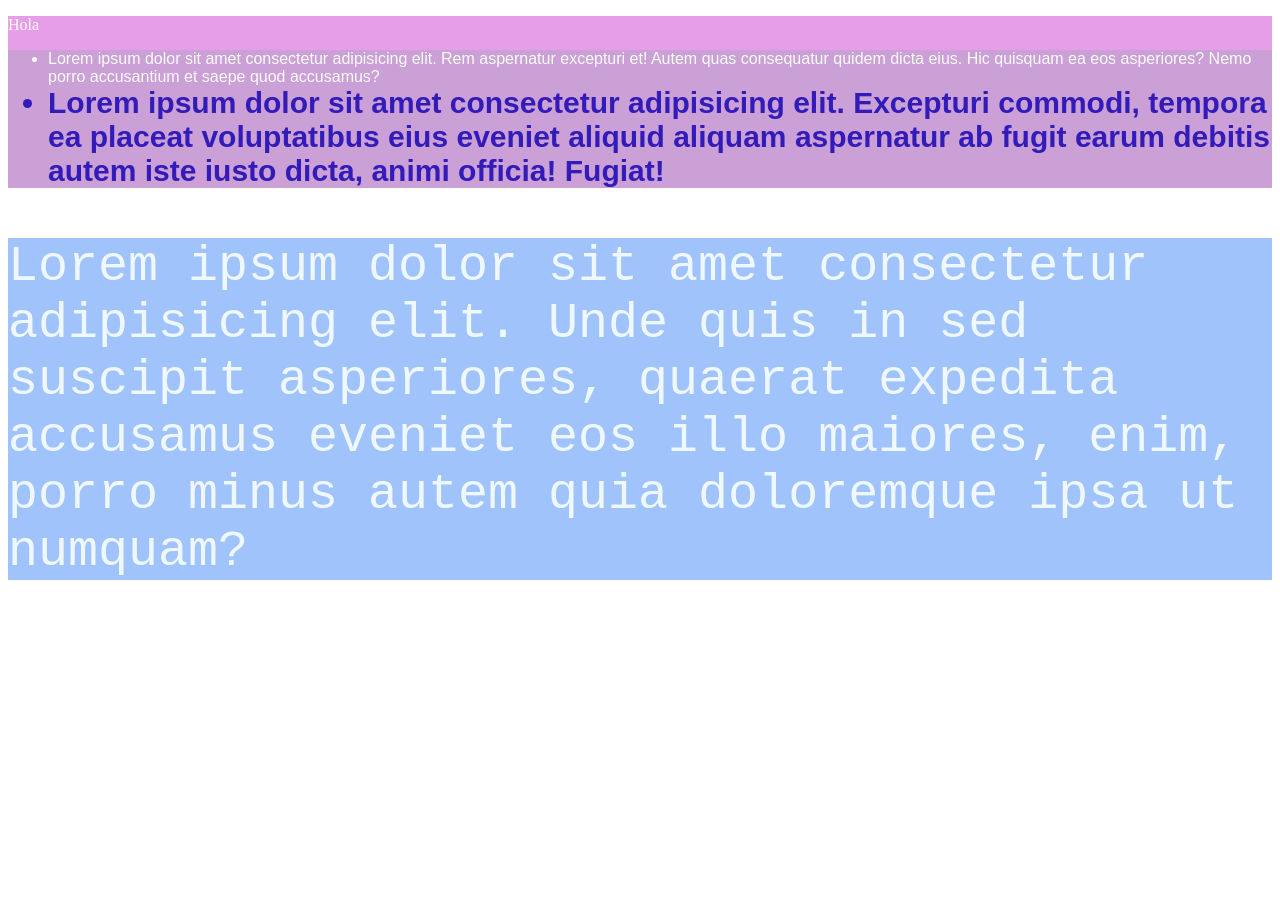
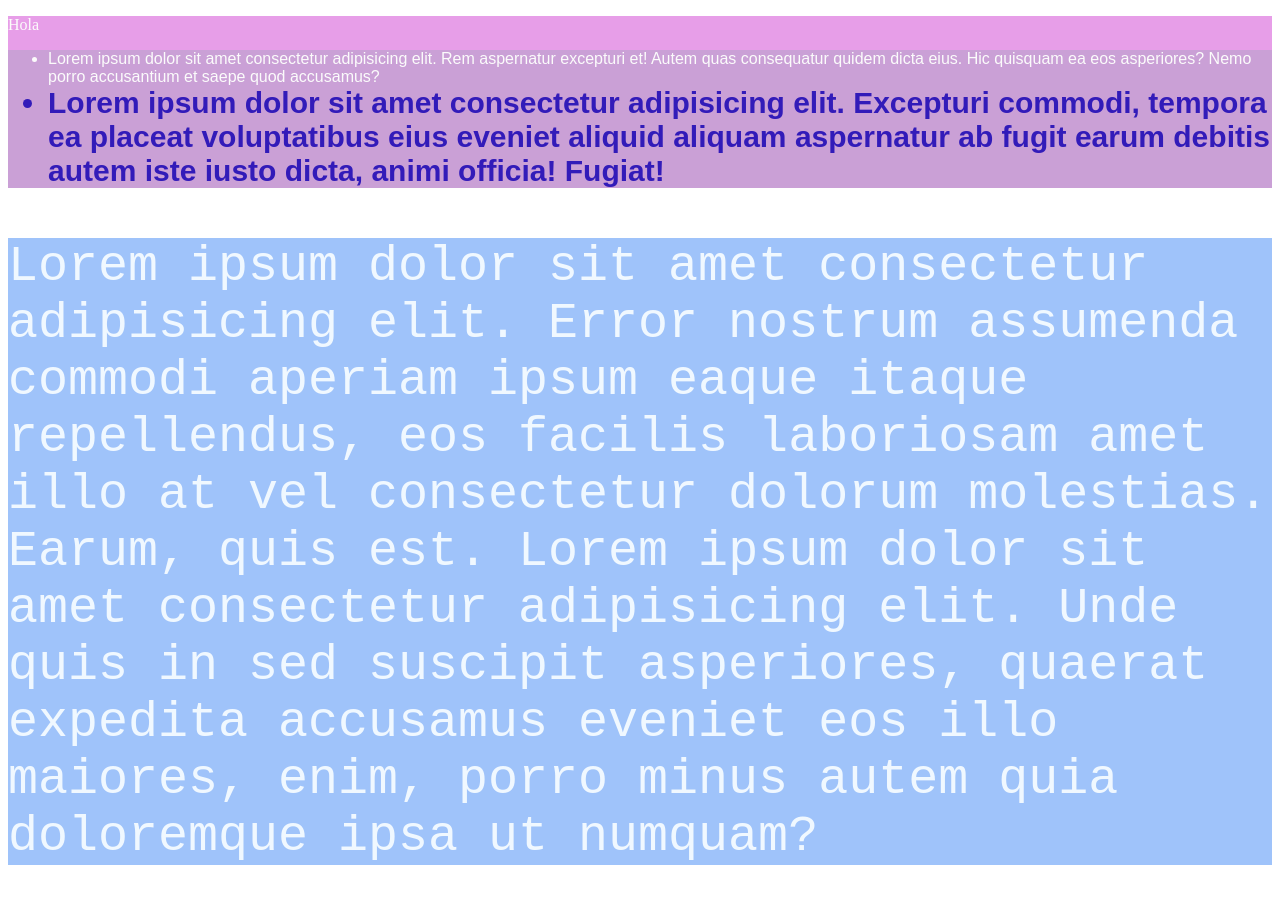
Before and after one commit to Dani-02R/PREELIMINARES_HTML_3147234, a plain HTML site: page 1_descendencia/practica/index.html in a window 1280 px wide. Before the commit the page ends 800 px from the top, so only its background shows below. Drawn offline with Linux system fonts and the light colour scheme.

Commit message:
practica descendencia

```diff
--- a/1_descendencia/practica/index.html
+++ b/1_descendencia/practica/index.html
@@ -21,6 +21,7 @@
     </div>
     <div class="content" id="second-div">
         <p class="pregunta6 pregunta8">
+            Lorem ipsum dolor sit amet consectetur adipisicing elit. Error nostrum assumenda commodi aperiam ipsum eaque itaque repellendus, eos facilis laboriosam amet illo at vel consectetur dolorum molestias. Earum, quis est.
           <a>Lorem ipsum dolor sit amet consectetur adipisicing elit. Unde quis in sed suscipit asperiores, quaerat expedita accusamus eveniet eos illo maiores, enim, porro minus autem quia doloremque ipsa ut numquam?</a>
         </p>
 
```
